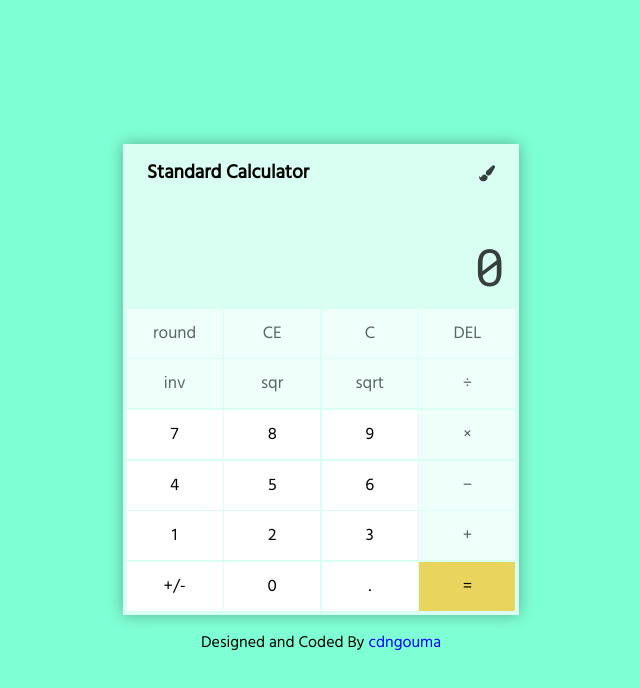
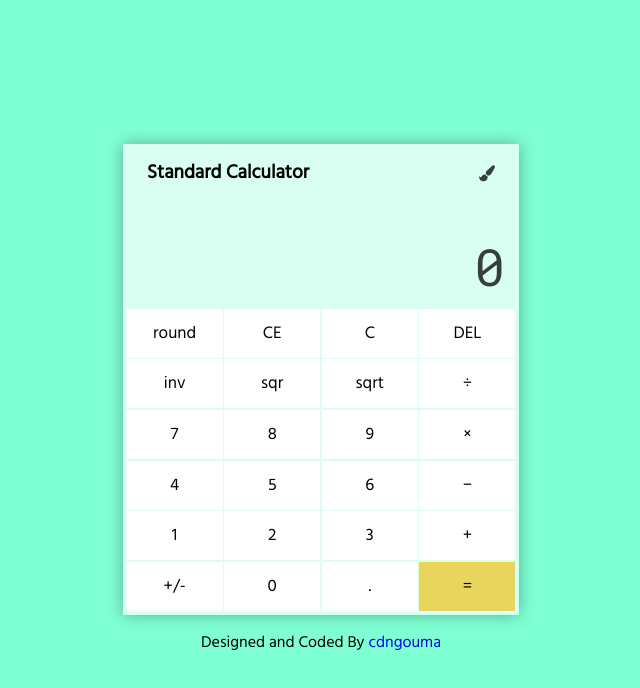
Before and after one commit to cdngouma/js-calculator, a React (Create React App) app: page / in a window 1280 px wide. Shown: the top 688 px of the page, without its empty margins (319-959 px from the left). Built offline with nearby package versions, Linux system fonts and the light colour scheme.

Commit message:
fix opacity bug

```diff
--- a/src/App.css
+++ b/src/App.css
@@ -108,7 +108,7 @@
 }
 
 button.app__func-btn {
-   opacity: .6 !important;
+   /*opacity: .6 !important;*/
 }
 
 /* First row */
```
